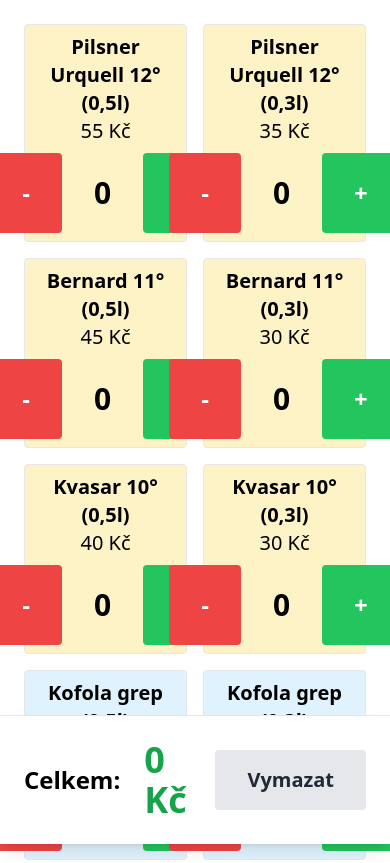
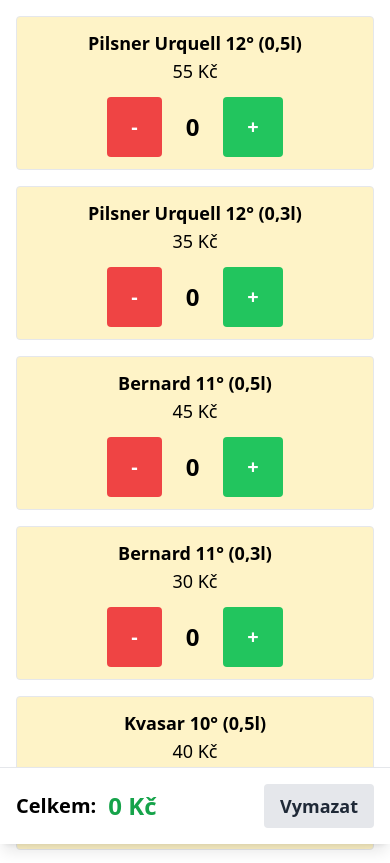
Before and after one commit to malajda/pokladna-stodola-2026, a plain HTML site: page index.html in a window 390 px wide. Shown: the top 863 px of the page. Drawn offline with nearby package versions, Linux system fonts and the light colour scheme.

Commit message:
Add files via upload

```diff
--- a/app.js
+++ b/app.js
@@ -7,15 +7,15 @@
 
   items.forEach(function (item, index) {
     html +=
-      '<div class="rounded border p-2 flex flex-col items-center space-y-2" style="background-color: ' + item.color + ';">' +
+      '<div class="rounded border p-3 flex flex-col items-center space-y-3" style="background-color: ' + item.color + ';">' +
       '  <div class="text-center">' +
-      '    <div class="text-xl font-semibold">' + item.name + " (" + item.unit + ")</div>" +
-      '    <div class="text-xl">' + item.price + " Kč</div>" +
+      '    <div class="text-lg sm:text-xl font-semibold">' + item.name + " (" + item.unit + ")</div>" +
+      '    <div class="text-lg sm:text-xl">' + item.price + " Kč</div>" +
       '  </div>' +
-      '  <div class="flex items-center space-x-8">' +
-      '    <button class="minus bg-red-500 text-white px-8 py-6 rounded text-2xl font-bold" data-index="' + index + '">-</button>' +
-      '    <span class="quantity font-bold text-3xl" id="qty-' + index + '">0</span>' +
-      '    <button class="plus bg-green-500 text-white px-8 py-6 rounded text-2xl font-bold" data-index="' + index + '">+</button>' +
+      '  <div class="flex items-center space-x-6 sm:space-x-8">' +
+      '    <button class="minus bg-red-500 text-white px-6 py-4 sm:px-8 sm:py-6 rounded text-xl sm:text-2xl font-bold" data-index="' + index + '">-</button>' +
+      '    <span class="quantity font-bold text-2xl sm:text-3xl" id="qty-' + index + '">0</span>' +
+      '    <button class="plus bg-green-500 text-white px-6 py-4 sm:px-8 sm:py-6 rounded text-xl sm:text-2xl font-bold" data-index="' + index + '">+</button>' +
       '  </div>' +
       "</div>";
   });
--- a/index.html
+++ b/index.html
@@ -2,21 +2,22 @@
 <html lang="en">
 <head>
   <meta charset="utf-8">
-  <title></title>
+  <meta name="viewport" content="width=device-width, initial-scale=1.0">
+  <title>Pokladna Stodola</title>
   <script src="https://cdn.tailwindcss.com"></script>
 </head>
 <body>
-  <main class="mx-auto max-w-6xl p-6">
-    <div id="items" class="grid grid-cols-2 gap-4 pb-40"></div>
+  <main class="mx-auto max-w-6xl p-4 sm:p-6">
+    <div id="items" class="grid grid-cols-1 sm:grid-cols-2 gap-4 pb-48 sm:pb-40"></div>
   </main>
 
-  <footer class="fixed bottom-0 left-0 w-full bg-white border-t p-6 shadow-lg">
+  <footer class="fixed bottom-0 left-0 w-full bg-white border-t p-4 sm:p-6 shadow-lg">
     <div class="max-w-6xl mx-auto flex justify-between items-center">
-      <div class="flex items-center space-x-6">
-        <span class="text-2xl font-bold">Celkem:</span>
-        <span id="total-price" class="text-4xl font-bold text-green-600">0 Kč</span>
+      <div class="flex items-center space-x-3 sm:space-x-6">
+        <span class="text-xl sm:text-2xl font-bold">Celkem:</span>
+        <span id="total-price" class="text-2xl sm:text-4xl font-bold text-green-600">0 Kč</span>
       </div>
-      <button id="clear-all" class="bg-gray-200 hover:bg-gray-300 text-gray-800 font-bold py-4 px-8 rounded text-xl transition duration-200">
+      <button id="clear-all" class="bg-gray-200 hover:bg-gray-300 text-gray-800 font-bold py-2 px-4 sm:py-4 sm:px-8 rounded text-lg sm:text-xl transition duration-200">
         Vymazat
       </button>
     </div>
```
